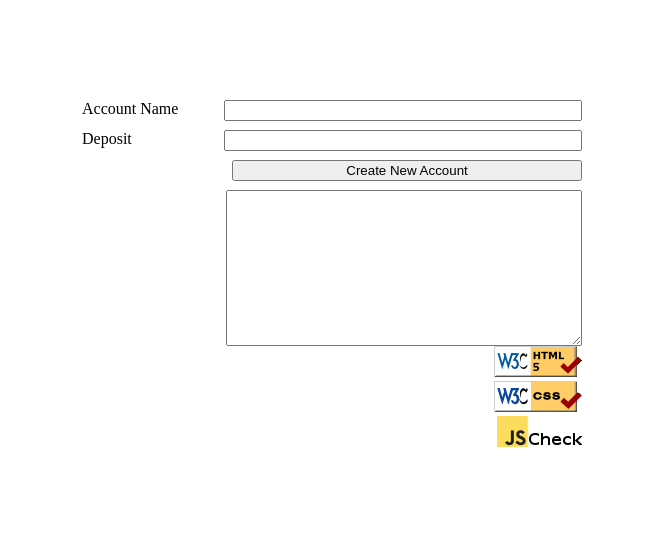
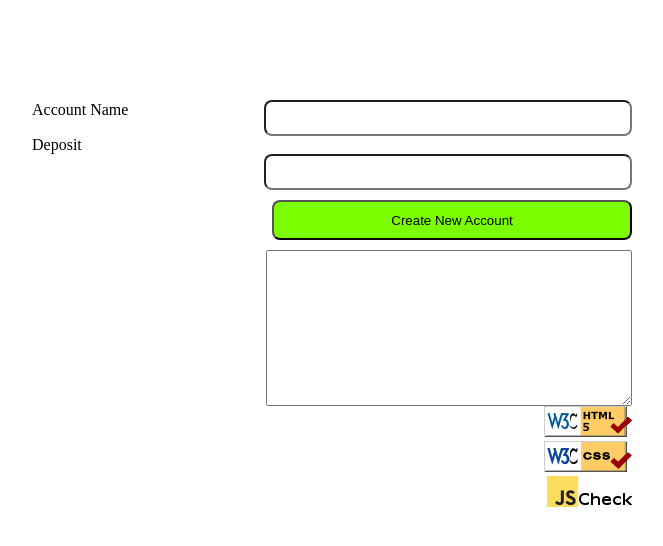
Before and after one commit to tsitotaw/tsitotaw.github.io, a PHP site: page /pages/moduleAndClosure/banking/account.html in a window 1280 px wide. Shown: the top 546 px of the page, without its empty margins (308-971 px from the left). Run offline with PHP 8.4, Linux system fonts and the light colour scheme.

Commit message:
Fix some styling

```diff
--- a/pages/moduleAndClosure/banking/account.css
+++ b/pages/moduleAndClosure/banking/account.css
@@ -1,15 +1,17 @@
 .account{
-    margin: 0 auto;
-    width: 500px;
-    margin-top: 100px;;
+    margin-top: 100px;
+    margin-left: auto;
+    margin-right: auto;
+    width: 600px;
 }
 div.row{
     width: 100%;
-    height: 30px;
+    height: 35px;
 }
 .col1{
     /* margin-right: 100px; */
-    width: 30%;
+    width: 40%;
+    height: 45px;
 }
 .col2{
     width: 70%;
@@ -19,3 +21,25 @@ div.col2 {
     text-align: right;
     display: inline;
 }
+label{
+    vertical-align: middle;
+}
+
+input[type="text"],input[type="number"], select, input[type="submit"]{
+    height: 30px;
+    border-radius: 8px;
+    font-size: 14pt;
+    color: mediumblue;
+}
+button{
+    background-color: lawngreen;
+    margin-top: 10px;
+    margin-bottom: 10px;
+    border-radius: 8px;
+    height: 40px;
+}
+.col2 {
+    width: 60%;
+    float: right;
+    vertical-align: middle;
+}
```
